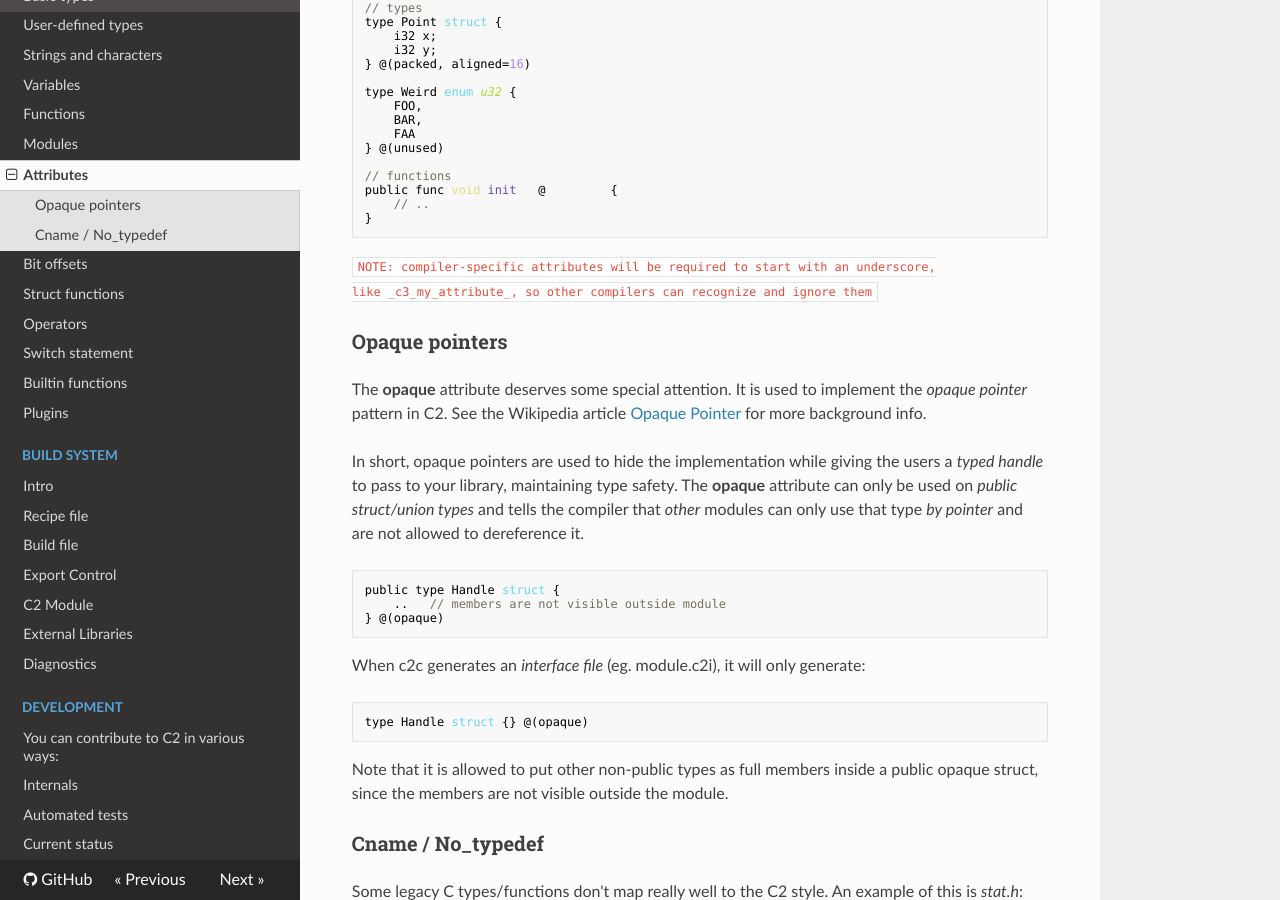
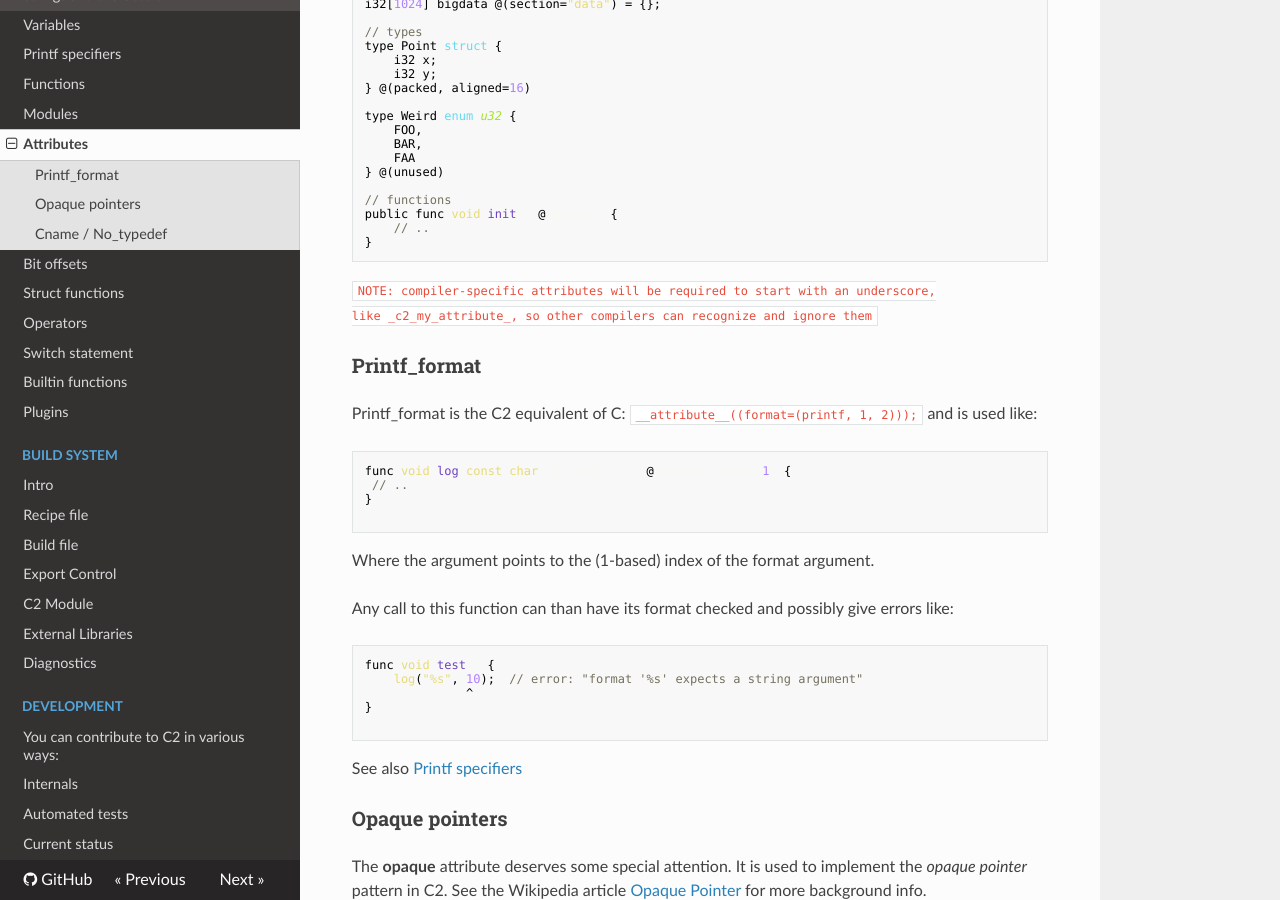
Before and after one commit to c2lang/documentation, an MkDocs documentation site: the page built from documentation/docs/language/attributes.md, in a window 1280 px wide and 900 px high, scrolled down 752 px. Built offline with MkDocs 1.6.1, drawn with Linux system fonts in a browser that asks for light colours; nearby versions of some CDN libraries; old or Windows-style settings are respelled for this version of MkDocs; some of the changed text lies outside the part shown.

Commit message:
docs: added printf_format

````diff
--- a/documentation/docs/language/attributes.md
+++ b/documentation/docs/language/attributes.md
@@ -11,6 +11,7 @@ The currently supported attributes are:
 * __unused_params__ (func)
 * __section__ (func, var), requires argument
 * __noreturn__ (func)
+* __printf_format__ (func)
 * __inline__ (func)
 * __aligned__ (type, func, var), requires argument
 * __weak__ (func, var)
@@ -46,7 +47,34 @@ public func void init() @(export) {
 ```
 
 `NOTE: compiler-specific attributes will be required to start with an underscore,
-like _c3_my_attribute_, so other compilers can recognize and ignore them`
+like _c2_my_attribute_, so other compilers can recognize and ignore them`
+
+### Printf_format
+
+Printf_format is the C2 equivalent of C:
+```__attribute__((format=(printf, 1, 2)));``` and is used like:
+
+```c
+func void log(const char* format, ...) @(printf_format=1) {
+ // ..
+}
+
+```
+
+Where the argument points to the (1-based) index of the format argument.
+
+Any call to this function can than have its format checked and possibly give errors like:
+
+```c
+func void test() {
+    log("%s", 10);  // error: "format '%s' expects a string argument"
+              ^
+}
+
+```
+
+See also [Printf specifiers](../language/printf_specifiers/)
+
 
 ### Opaque pointers
 
--- a/documentation/mkdocs.yml
+++ b/documentation/mkdocs.yml
@@ -24,6 +24,7 @@ pages:
   - User-defined types: language/user_types.md
   - Strings and characters: language/char_string.md
   - language/variables.md
+  - Printf specifiers: language/printf_specifiers.md
   - language/functions.md
   - language/modules.md
   - language/attributes.md
````
Also changed, not shown: documentation/docs/introduction/evolution.md (+3 -1 lines), documentation/docs/language/printf_specifiers.md (added, +38 -0 lines).
